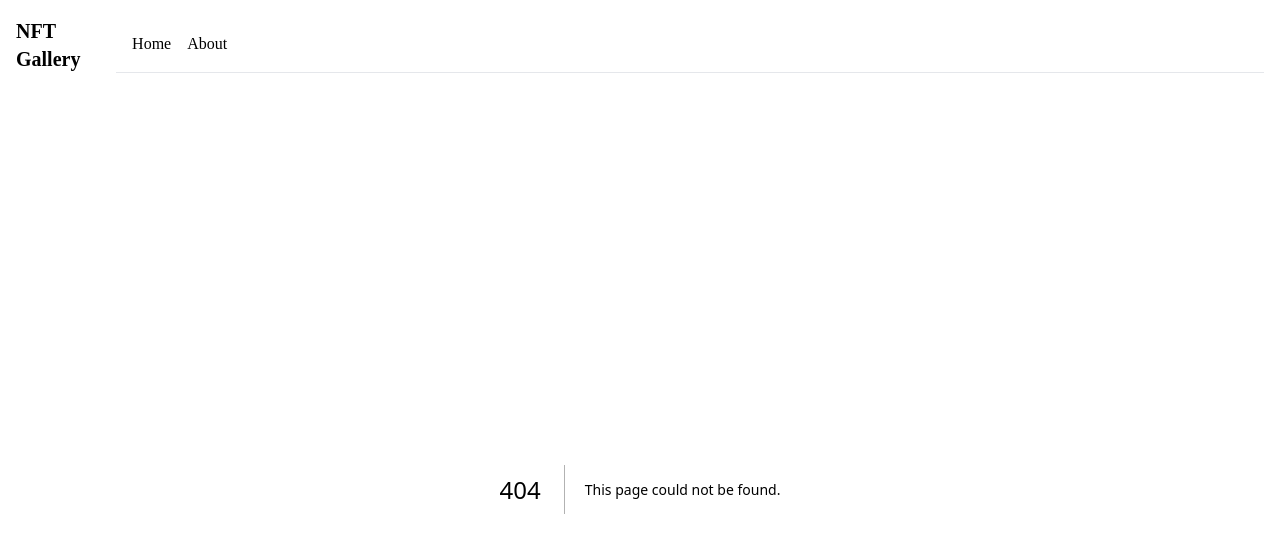
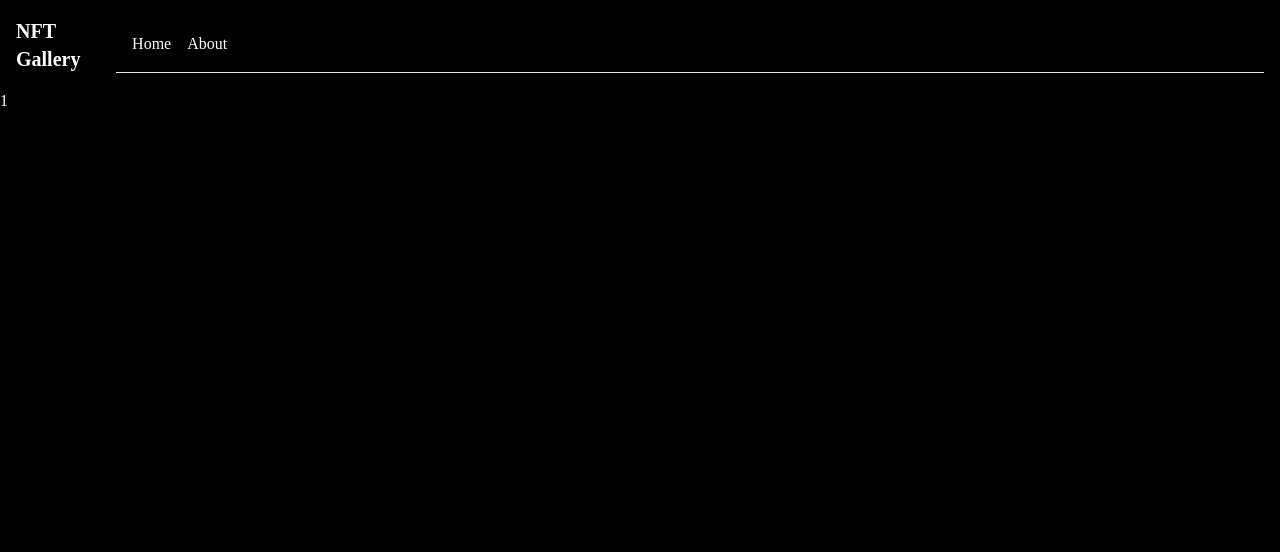
Before and after one commit to Ponjinge/NFT-Viewer, a Next.js app in the folder nft_gallery/: page /photos/1 in a window 1280 px wide. Before the commit this address had no page. Shown: the top 552 px of the page. Built offline with nearby package versions, Linux system fonts and the light colour scheme.

Commit message:
Added image popups

```diff
--- a/nft_gallery/package.json
+++ b/nft_gallery/package.json
@@ -9,7 +9,7 @@
     "db:migrate": "drizzle-kit migrate",
     "db:push": "drizzle-kit push",
     "db:studio": "drizzle-kit studio",
-    "dev": "next dev --turbo",
+    "dev": "next dev",
     "lint": "next lint",
     "start": "next start"
   },
--- /dev/null
+++ b/nft_gallery/src/app/@modal/(.)photos/[id]/page.tsx
@@ -0,0 +1,14 @@
+import { getImage } from "~/server/queries";
+
+export default async function PhotoModal({
+  params: { id: photoId },
+}: {
+  params: { id: string };
+}) {
+  const idAsNumber = Number(photoId);
+  if (Number.isNaN(idAsNumber)) throw new Error("Invalid photo id");
+  const image = await getImage(idAsNumber);
+  return (<div className="card">
+    <img src={image.url} alt={image.name} />
+    {photoId}</div>);
+}
--- /dev/null
+++ b/nft_gallery/src/app/@modal/default.tsx
@@ -0,0 +1,3 @@
+export default function Default() {
+    return null;
+}
--- a/nft_gallery/src/app/layout.tsx
+++ b/nft_gallery/src/app/layout.tsx
@@ -1,6 +1,5 @@
 import "~/styles/globals.css";
 
-import { GeistSans } from "geist/font/sans";
 import { type Metadata } from "next";
 import { TopNavigation } from "./_components/topnavigation";
 
@@ -10,16 +9,23 @@ export const metadata: Metadata = {
   icons: [{ rel: "icon", url: "/favicon.ico" }],
 };
 
-
-
 export default function RootLayout({
   children,
-}: Readonly<{ children: React.ReactNode }>) {
+  modal,
+}: {
+  children: React.ReactNode;
+  modal: React.ReactNode;
+}) {
   return (
     <html lang="en">
-      <body className="font-sans flex-col gap-4">
-        <TopNavigation />
-        {children}</body>
+      <body className={`dark flex-col gap-4 font-sans`}>
+        <div className="grid h-screen grid-rows-[auto,1fr]">
+          <TopNavigation />
+          {children}
+          {modal}
+        </div>
+        <div id="modal-root" />
+      </body>
     </html>
   );
 }
--- a/nft_gallery/src/app/page.tsx
+++ b/nft_gallery/src/app/page.tsx
@@ -17,13 +17,14 @@ export default async function HomePage() {
 
   return (
     <main className="">
-      <div className="flex flex-wrap gap-4">
+      <div className="flex flex-wrap gap-4 justify-center">
         {
           posts.map((post) => (
             <div key={post.id} className="w-48">
               {post.name}
-              <Image src={post.url} alt={post.name} width={480} height={200} />
-
+              <Link href={`/photos/${post.id}`}>
+                  <Image src={post.url} alt={post.name} width={480} height={200} />
+              </Link>
             </div>
           ))
         }
--- /dev/null
+++ b/nft_gallery/src/app/photos/[id]/page.tsx
@@ -0,0 +1,7 @@
+export default function PhotoModal({
+  params: { id: photoId },
+}: {
+  params: { id: string };
+}) {
+  return <div className="card">{photoId}</div>;
+}
--- /dev/null
+++ b/nft_gallery/src/server/queries.ts
@@ -0,0 +1,15 @@
+import "server-only";
+import { db } from "./db";
+import { eq } from "drizzle-orm";
+import { posts } from "./db/schema";
+
+export async function getImage(id: number) {
+// Using findFirst instead of findOne avoids 'any' type errors
+  const post = await db.query.posts.findFirst({
+    where: (model, { eq }) => eq(model.id, id),
+  });
+
+  if (!post) throw new Error(`Image with id ${id} not found`);
+
+  return post;
+}
```
Also changed, not shown: 1 other file (tests, documents, lock files or other folders).
